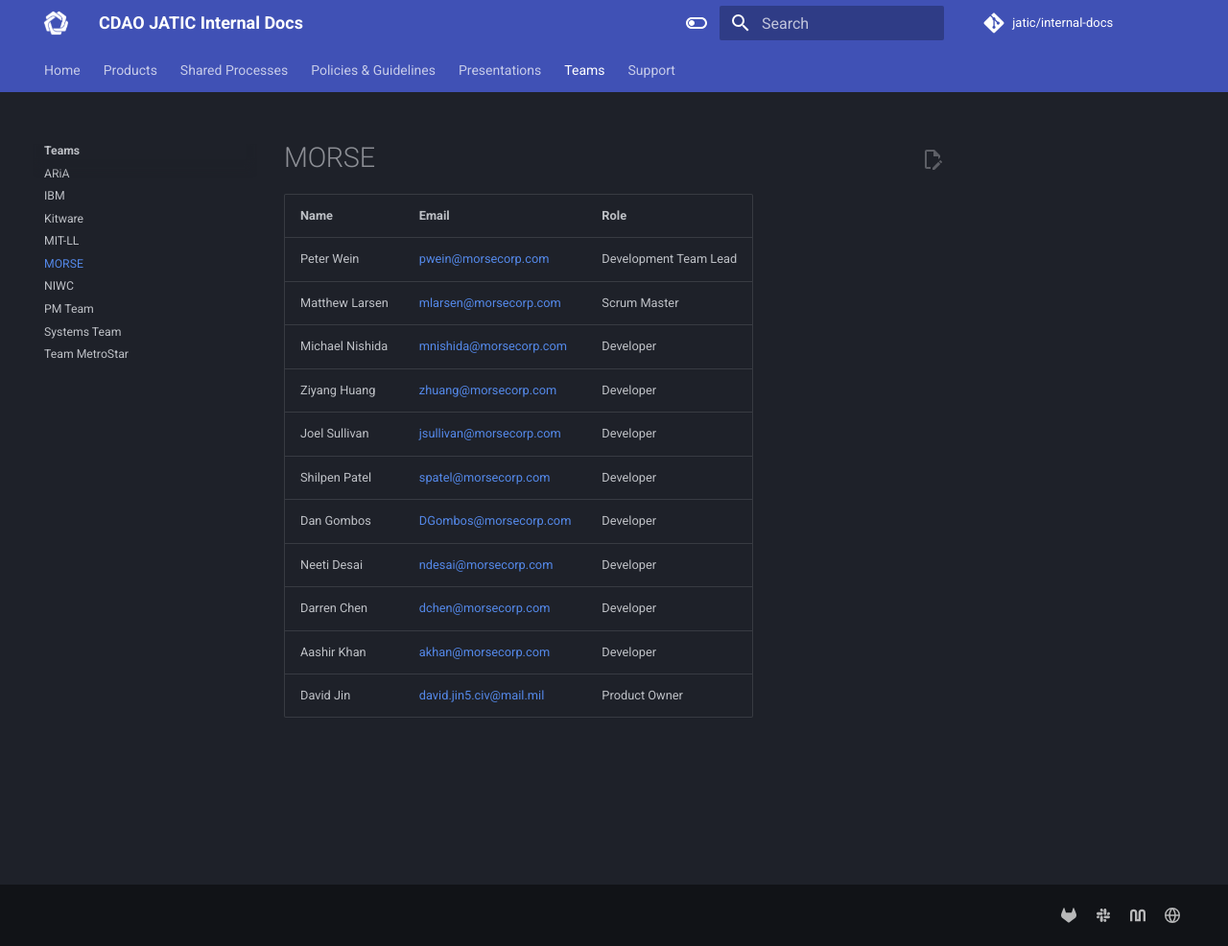
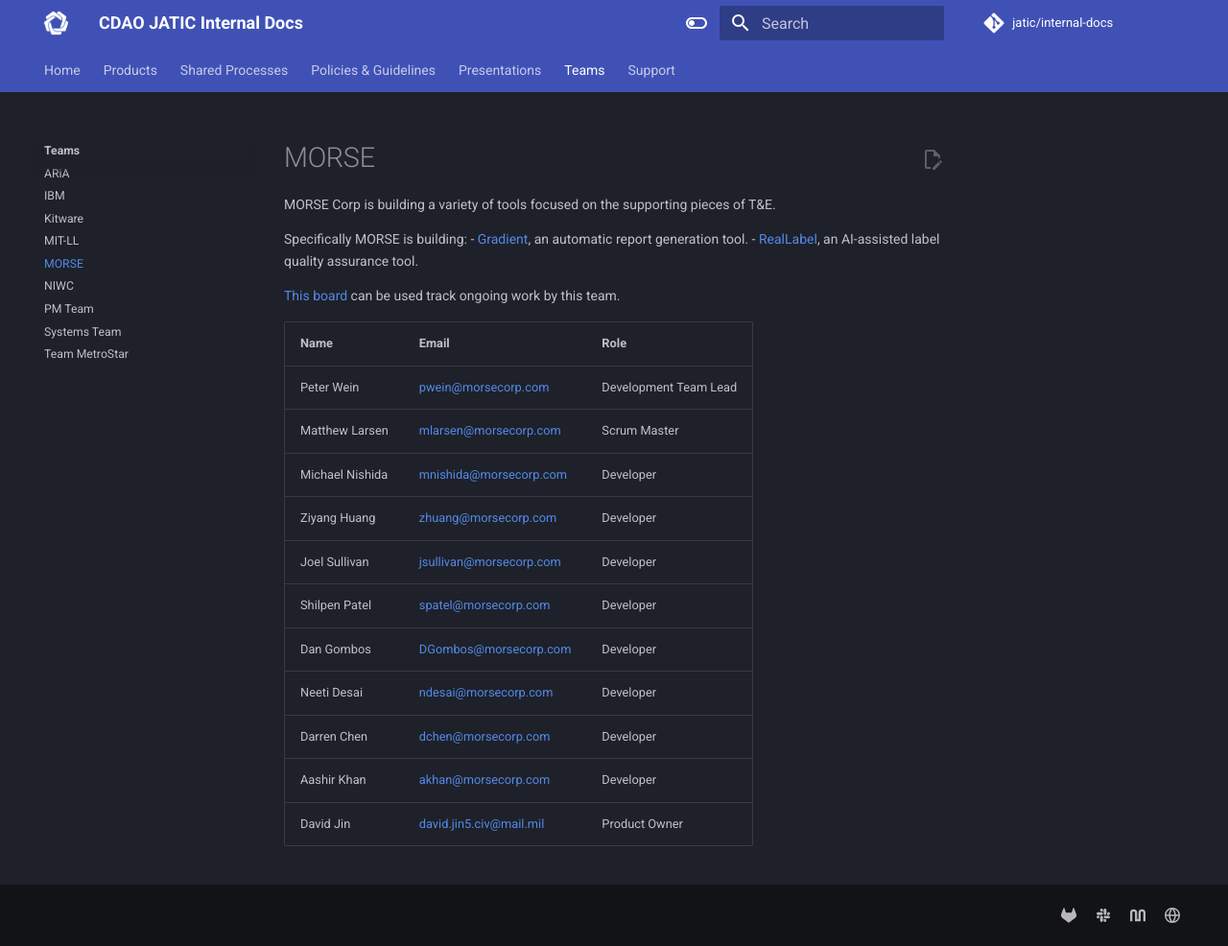
Before and after one commit to zheng0xd/JATIC-internal-docs, an MkDocs documentation site: the page built from docs/teams/morse.md, in a window 1280 px wide and 986 px high. Shown: the whole window at 96% size. Built offline with MkDocs 1.6.1 and Material for MkDocs 9.7.7, drawn with Linux system fonts in a browser that asks for light colours.

Commit message:
MORSE team docs

```diff
--- a/docs/teams/morse.md
+++ b/docs/teams/morse.md
@@ -1,4 +1,13 @@
 # MORSE
+
+MORSE Corp is building a variety of tools focused on the supporting pieces of T&E.
+
+Specifically MORSE is building:
+-  [Gradient](../products/gradient.md), an automatic report generation tool.
+-  [RealLabel](../products/reallabel.md), an AI-assisted label quality assurance tool.
+
+[This board](https://gitlab.jatic.net/groups/jatic/morse/-/boards) can be used track ongoing work by this team.
+
 
 | Name | Email | Role |
 | ---- | ----- | ---- |
```
